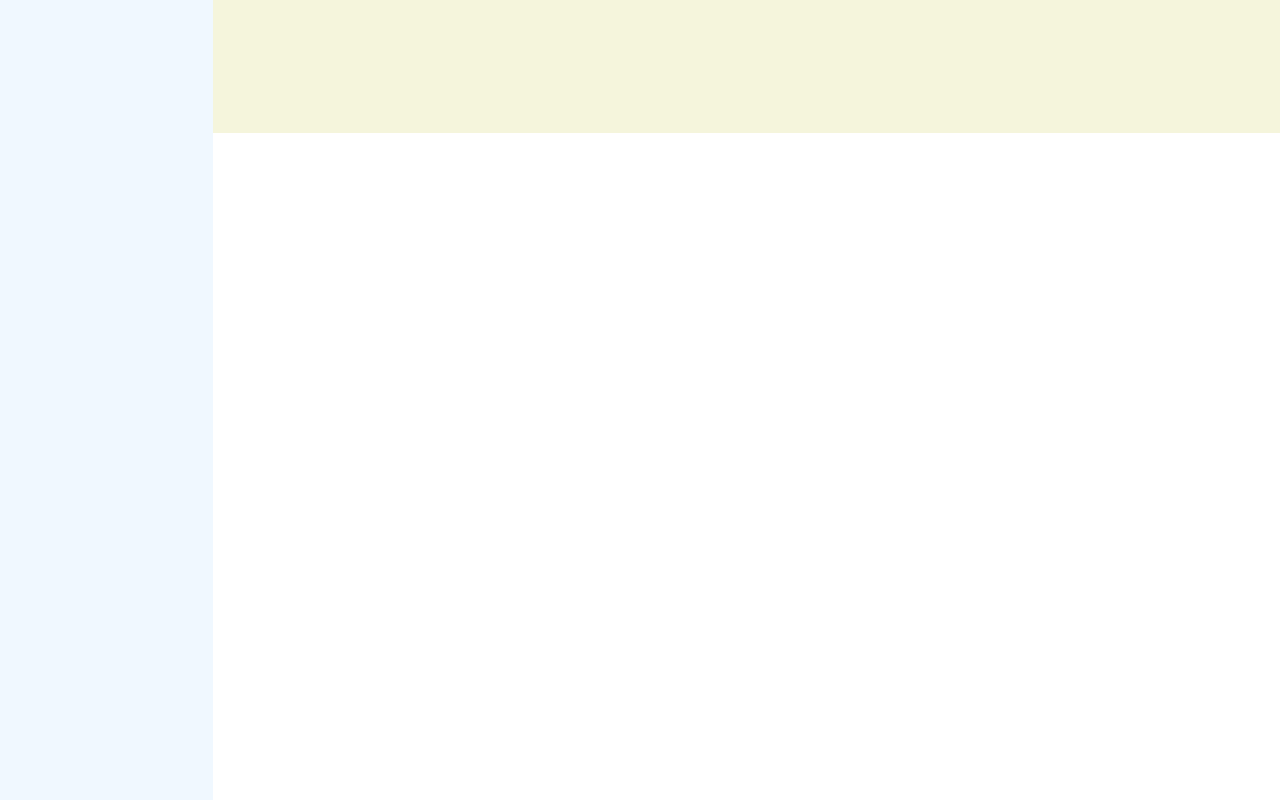
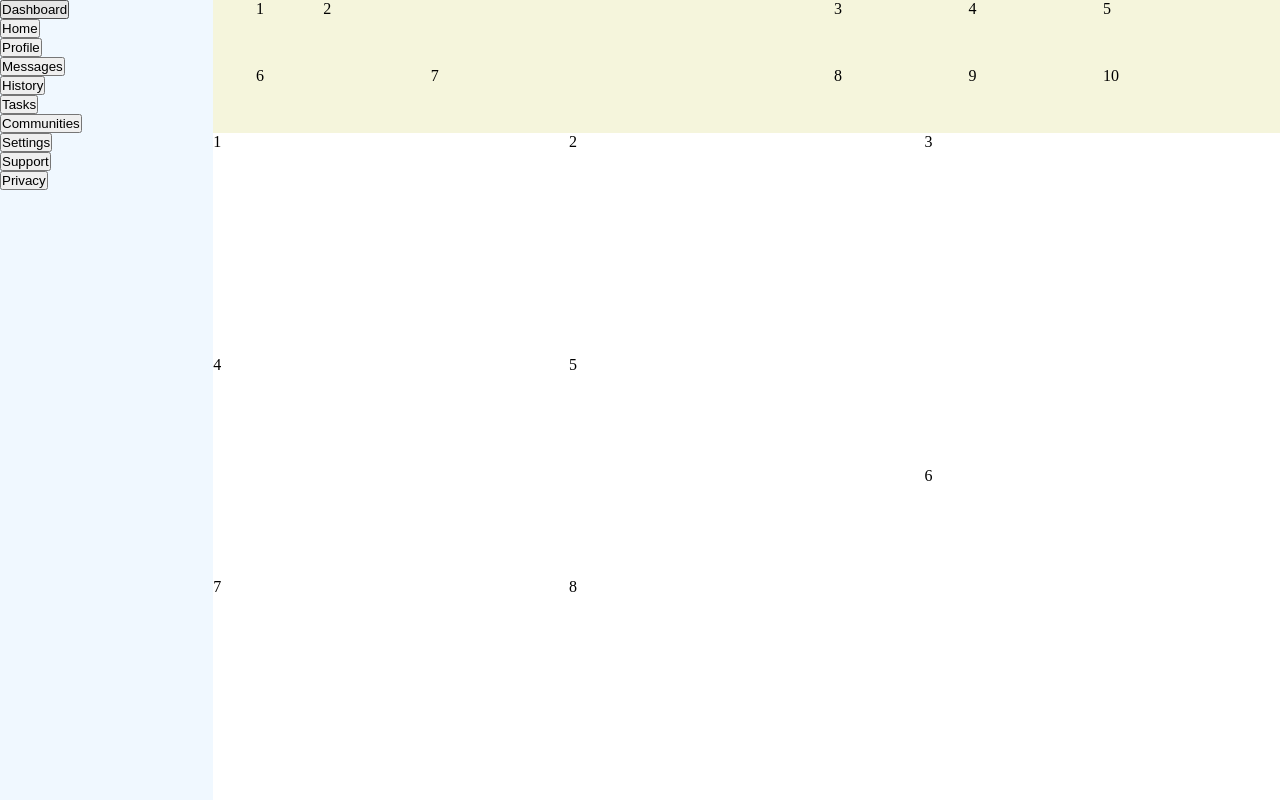
Before and after one commit to abhaykr1411/admin-dashboard, a plain HTML site: page index.html in a window 1280 px wide. Drawn offline with Linux system fonts and the light colour scheme.

Commit message:
all icon imported & grid-layout done

```diff
--- a/index.html
+++ b/index.html
@@ -8,9 +8,42 @@
   </head>
   <body>
     <nav class="sidebar">
-
+      <button>Dashboard</button>
+      <button>Home</button>
+      <button>Profile</button>
+      <button>Messages</button>
+      <button>History</button>
+      <button>Tasks</button>
+      <button>Communities</button>
+      <button>Settings</button>
+      <button>Support</button>
+      <button>Privacy</button>
     </nav>
-    <header></header>
-    <main></main>
+    <header>
+        <div class="header-grid">
+        <div>1</div>
+        <div>2</div>
+        <div>3</div>
+        <div>4</div>
+        <div>5</div>
+        <div>6</div>
+        <div>7</div>
+        <div>8</div>
+        <div>9</div>
+        <div>10</div>
+        </div>
+    </header>
+    <main>
+        <div class="main-grid">
+            <div>1</div>
+            <div>2</div>
+            <div>3</div>
+            <div>4</div>
+            <div>5</div>
+            <div>6</div>
+            <div>7</div>
+            <div>8</div>
+        </div>
+    </main>
   </body>
 </html>
--- a/style.css
+++ b/style.css
@@ -17,6 +17,47 @@ nav {
   grid-row: span 2;
 }
 
+button {
+  display: block;
+}
+
 header {
   background-color: beige;
 }
+
+.header-grid {
+    height: 100%;
+    width: 92%;
+    margin: 0 auto;
+    display: grid;
+    grid-template-rows: 1fr 1fr;
+  grid-template-columns: 0.5fr 0.8fr 2.5fr 0.5fr 1fr 1fr 1fr;
+}
+
+.header-grid :nth-child(2)
+{
+    grid-column: span 3;
+}
+
+.header-grid :nth-child(6)
+{
+    grid-column: span 2;
+}
+
+.header-grid :nth-child(7)
+{
+    grid-column: span 2;
+}
+
+.main-grid{
+    height: 100%;
+    display: grid;
+    grid-template-rows: 2fr 1fr 1fr 2fr;
+    grid-template-columns: 1fr 1fr 1fr;
+}
+
+.main-grid :nth-child(4), .main-grid :nth-child(5),
+.main-grid :nth-child(3), .main-grid :nth-child(6)
+{
+    grid-row: span 2;
+}
```
Also changed, not shown: Icons/Settings.svg (added), Icons/communities.svg (added), Icons/history.svg (added), Icons/home.svg (added), Icons/messages.svg (added), Icons/notification.svg (added), Icons/privacy.svg (added), Icons/profile.svg (added), Icons/search.svg (added), Icons/share.svg (added), Icons/star.svg (added), Icons/support.svg (added), Icons/tasks.svg (added), Icons/view.svg (added).
